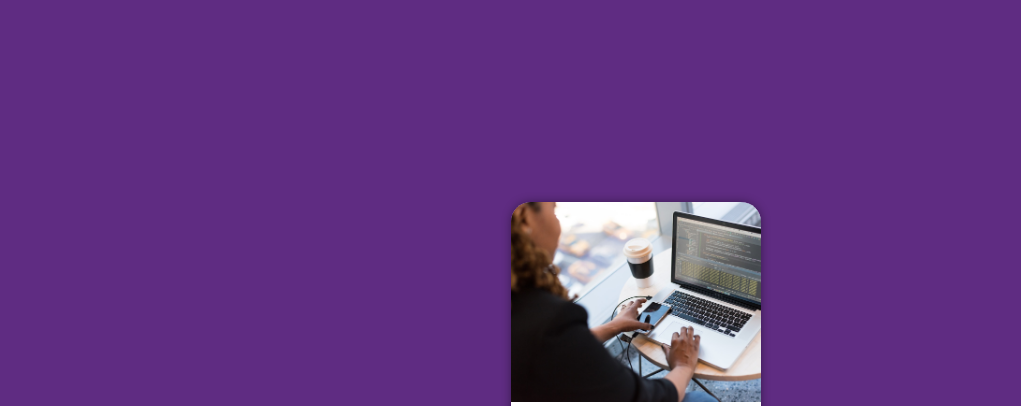
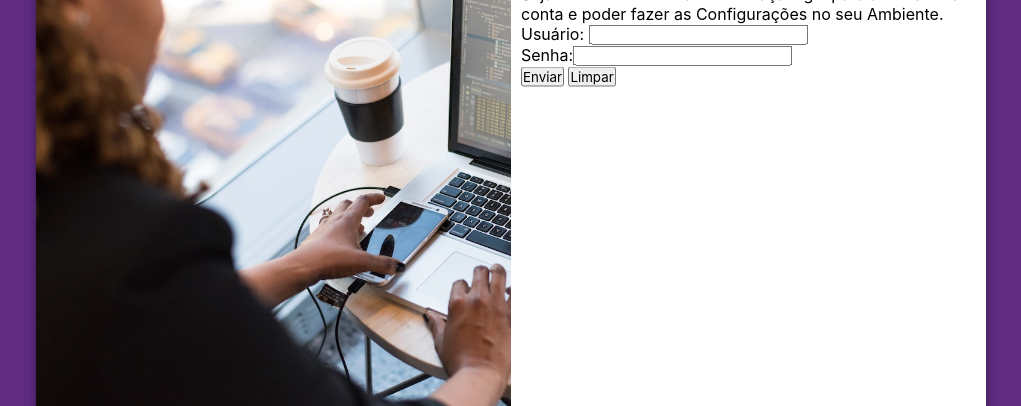
Before and after one commit to Iago-Code/projeto-login, a plain HTML site: page index.html in a window 1280 px wide. Shown: the part 198-604 px from the top of the page, without its empty margins (129-1150 px from the left). Drawn offline with Linux system fonts and the light colour scheme.

Commit message:
média query para outras telas

```diff
--- /dev/null
+++ b/estilos/media-query.css
@@ -0,0 +1,35 @@
+@charset "UTF-8";
+
+@media screen and (min-width:768px) and (max-width: 992px) {
+    body {
+        background-image: linear-gradient(to top,#49a09d, #5f2c82);
+    }
+    #login {
+        width: 80vw;
+    }
+    #login > #imagem {
+        float: left;
+        width: 30%;
+        height: 100%;
+    }
+    #login > #formulario {
+        float: right;
+        width: 70%;
+        height: 100%;
+    }
+}
+
+@media screen and (min-width:992px) {
+    #login {
+        width: 950px;
+    }
+    #login > #imagem {
+        float: left;
+        width: 50%;
+        height: 100%;
+    }
+    #login > #formulario {
+        float: right;
+        width: 50%;
+    }
+}
--- a/estilos/style.css
+++ b/estilos/style.css
@@ -1,48 +1,57 @@
 @charset "UTF-8";
+
 /*
-Paleta de Cores
-Verde #49a09d
-Lilás #5f2c82
+    Paleta de cores
+    Verde: #49a09d
+    Lilás: #5f2c82
 */
 
-*{
-    font-family: system-ui, -apple-system, BlinkMacSystemFont, 'Segoe UI', Roboto, Oxygen, Ubuntu, Cantarell, 'Open Sans', 'Helvetica Neue', sans-serif;
+* {
+    font-family: -apple-system, BlinkMacSystemFont, 'Segoe UI', Roboto, Oxygen, Ubuntu, Cantarell, 'Open Sans', 'Helvetica Neue', sans-serif;
     padding: 0px;
     margin: 0px;
+    box-sizing: border-box;
 }
 
-body,html {
-    background-color:#5f2c82 ;
-     height: 100vh;
-     width: 100vw;
+body, html {
+    background-color: #5f2c82;
+    height: 100vh;
+    width: 100vw;
 }
 
 main {
     position: relative;
     height: 100vh;
+    width: 100vw;
 }
 
-#login {
+    #login {
     position: absolute;
     top: 50%;
     left: 50%;
     transform: translate(-50% -50%);
     overflow: hidden;
+
     background-color: white;
     width: 250px;
-    height: 500px;
+    height: 515px;
     border-radius: 20px;
-    box-shadow: 0px 0px 10px rgba(0, 0, 0, 0.404);
+    box-shadow: 0px 0px 10px rgba(0, 0, 0, 0.450);
+
+    transform: translate(-50%, -50%);
+    transition: width .3s, height .3s;
+    transition-timing-function: ease;
 }
 
-#login > #imagem {
+    #login > #imagem {
     display: block;
-    background: #5f2c82 url(../imagens/pexels-christina-morillo-médio.jpg) no-repeat;
+    background: #5f2c82 url(../imagens/pexels-christina-morillo-médio.jpg); no-repeat;
     background-size: cover;
-   height: 200px;
+    background-position: left bottom;
+    height: 200px;
 }
 
-#login >#formulario {
+   #login > #formulario {
     display: block;
     padding: 10px;
 
--- a/index.html
+++ b/index.html
@@ -5,6 +5,7 @@
     <meta name="viewport" content="width=device-width, initial-scale=1.0">
     <link rel="stylesheet" href="estilos/style.css">
     <link rel="shortcut icon" href="imagens/favicon-32x32.png">
+    <link rel="stylesheet" href="estilos/media-query.css">
     <title>Login</title>
 </head>
 <body>
@@ -18,7 +19,7 @@
 <h1>Login</h1>
 <p>Seja Bem - Vindo novamente. Faça login
     para acessar sua conta e poder fazer
-    as cibfugurações no seu Ambiente.
+    as Configurações no seu Ambiente.
     <form action="login.php" method="post"></form>
 </p>
 
```
